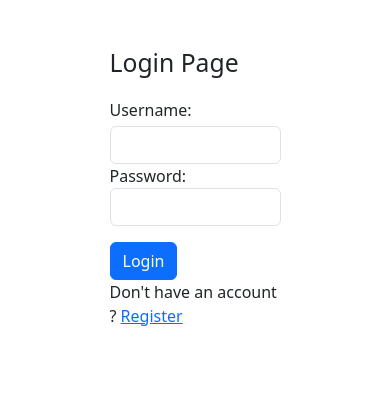
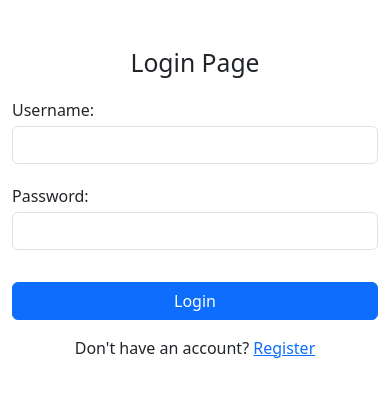
Before and after one commit to C0l0red/countdown-timer, a Django app: page /login/ in a window 390 px wide. Shown: the top 397 px of the page. Run offline with Django 5.2, Linux system fonts and the light colour scheme.

Commit message:
Adds responsiveness

```diff
--- a/app/templates/login.html
+++ b/app/templates/login.html
@@ -16,44 +16,62 @@
             <h3>{{message}}</h3>
             {% endfor %}
         </div>
-        <div class="container mt-5 mx-auto w-50">
-            <h1 class="h2 mb-3">Login Page</h1>
+
+        <!-- Make the form container responsive -->
+        <div class="container mt-5 mx-auto">
+            <div class="row justify-content-center">
+                <div class="col-12 col-md-8 col-lg-6">
+                    <h1 class="h2 mb-3 text-center">Login Page</h1>
+
+                    <!-- Form -->
                     <form action="{% url 'login' %}" method="POST">
                         {% csrf_token %}
 
+                        <!-- Display non-field errors -->
                         {% if form.non_field_errors %}
-                <div class="error">
+                        <div class="alert alert-danger">
                             {% for error in form.non_field_errors %}
                             <p>{{ error }}</p>
                             {% endfor %}
                         </div>
                         {% endif %}
 
-                <div class="form-group lh-lg">
+                        <!-- Username field -->
+                        <div class="form-group lh-lg mb-3">
                             <label for="username">Username:</label>
                             <input type="text" id="username" name="username" class="form-control" required>
                             {% if form.username.errors %}
-                    <div class="error">
+                            <div class="alert alert-danger mt-2">
                                 {% for error in form.username.errors %}
                                 <p>{{ error }}</p>
                                 {% endfor %}
                             </div>
                             {% endif %}
                         </div>
-                <div class="form-group">
+
+                        <!-- Password field -->
+                        <div class="form-group lh-lg mb-3">
                             <label for="password">Password:</label>
                             <input type="password" id="password" name="password" class="form-control" required>
                             {% if form.password.errors %}
-                    <div class="error">
+                            <div class="alert alert-danger mt-2">
                                 {% for error in form.password.errors %}
                                 <p>{{ error }}</p>
                                 {% endfor %}
                             </div>
                             {% endif %}
                         </div>
-                <input type="submit" value="Login" class="btn btn-primary mt-3 text-center">
-                <p>Don't have an account ? <a href="{% url 'signup' %}">Register</a></p>
+
+                        <!-- Submit button -->
+                        <div class="d-grid">
+                            <input type="submit" value="Login" class="btn btn-primary mt-3">
+                        </div>
+
+                        <!-- Register link -->
+                        <p class="text-center mt-3">Don't have an account? <a href="{% url 'signup' %}">Register</a></p>
                     </form>
+                </div>
+            </div>
         </div>
         <script src="https://cdn.jsdelivr.net/npm/bootstrap@5.3.2/dist/js/bootstrap.bundle.min.js"
                 integrity="sha384-C6RzsynM9kWDrMNeT87bh95OGNyZPhcTNXj1NW7RuBCsyN/o0jlpcV8Qyq46cDfL"
```
Also changed, not shown: app/templates/show_timers.html (+44 -27 lines), app/templates/signup.html (+43 -7 lines). Lines whose indentation alone changed are shown as unchanged.
